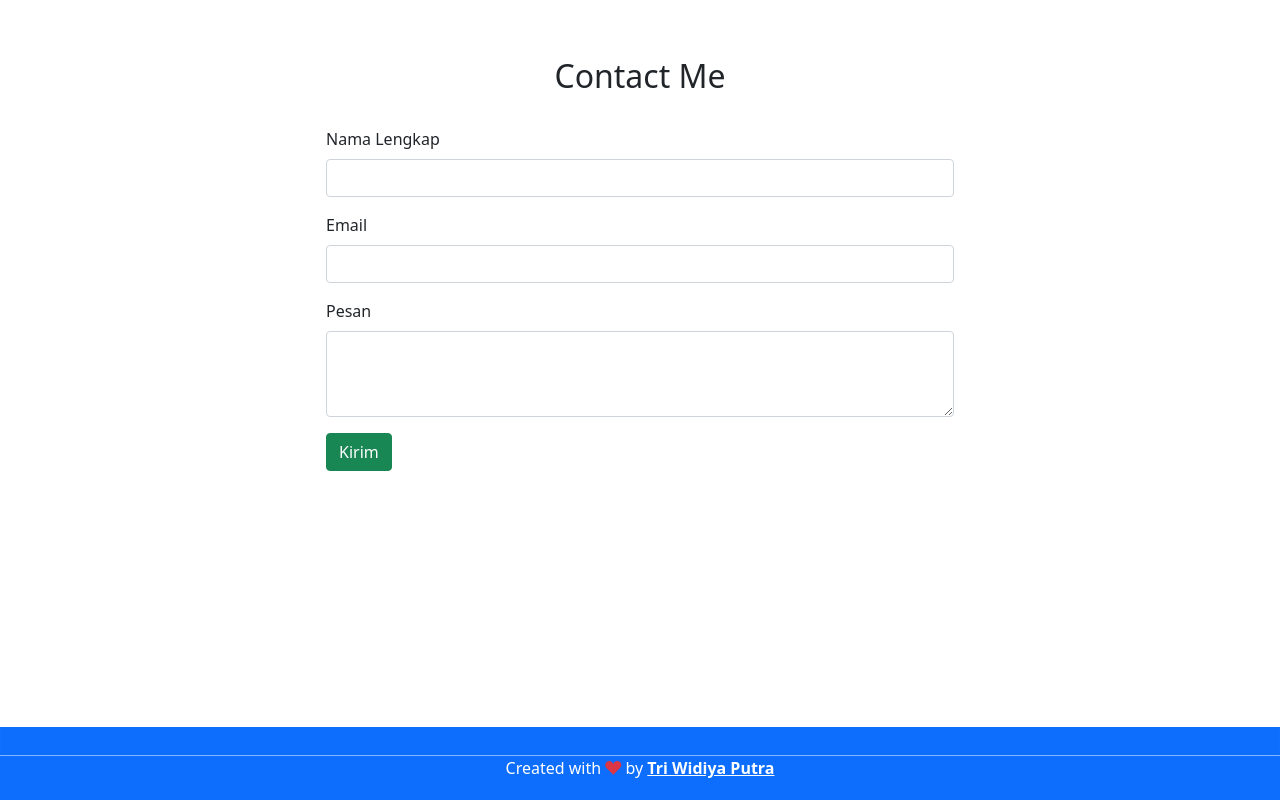
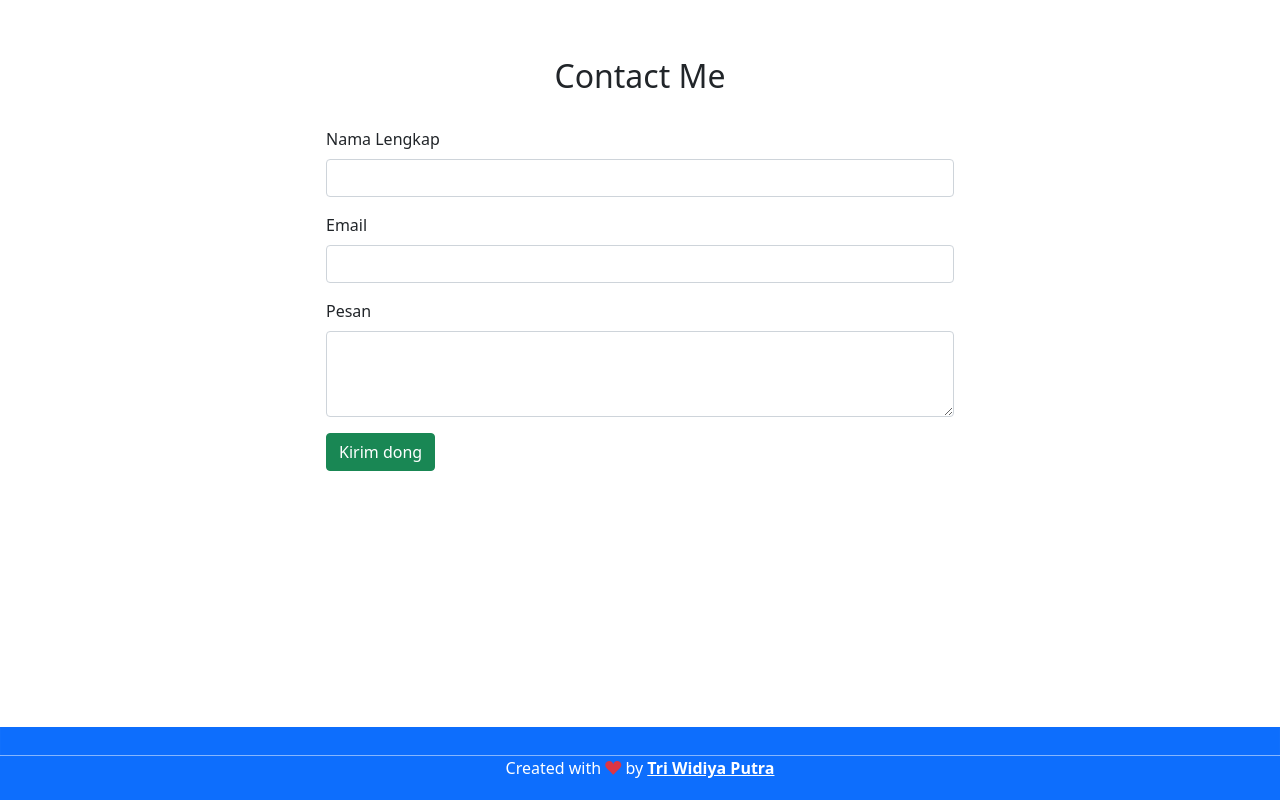
Before and after one commit to tewepe/tewepe.github.io, a plain HTML site: page index.html in a window 1280 px wide. Shown: the part 2133-2933 px from the top of the page. Drawn offline with nearby package versions, Linux system fonts and the light colour scheme.

Commit message:
nambah dong

```diff
--- a/index.html
+++ b/index.html
@@ -159,7 +159,7 @@
                 <textarea class="form-control" id="pesan" rows="3" name="pesan"></textarea>
               </div>
 
-              <button type="submit" class="btn btn-success btn-kirim">Kirim</button>
+              <button type="submit" class="btn btn-success btn-kirim">Kirim dong</button>
 
               <button class="btn btn-success btn-loading d-none" type="button" disabled>
                 <span class="spinner-border spinner-border-sm" role="status" aria-hidden="true"></span>
```
